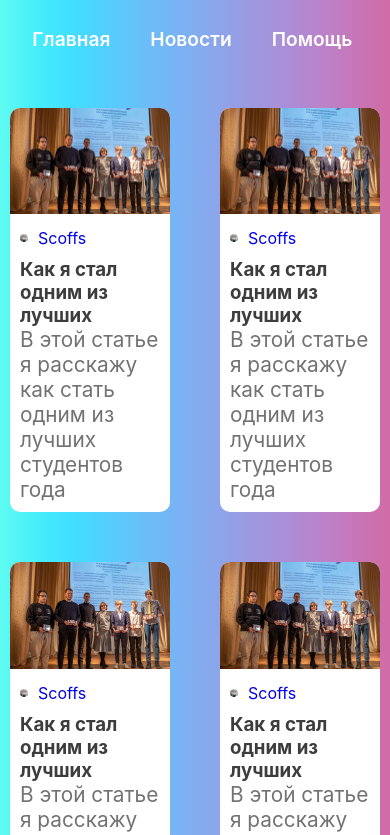
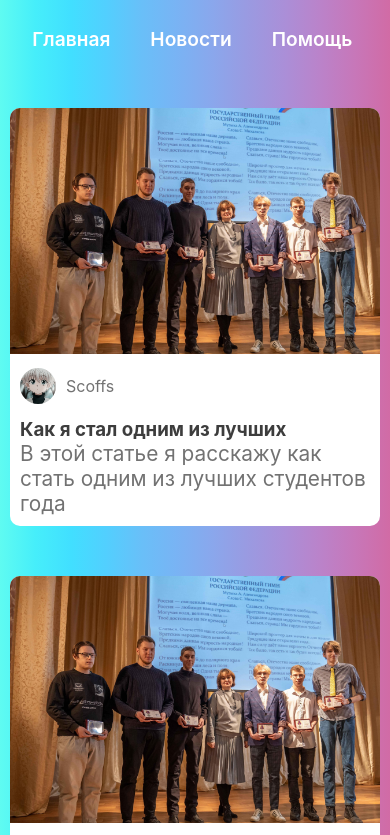
Before and after one commit to scffs/portfolio, a React (Create React App) app: page /news in a window 390 px wide. Shown: the top 835 px of the page. Built offline with nearby package versions, Linux system fonts and the light colour scheme.

Commit message:
Мелкие правки относительно статьей.

```diff
--- a/src/components/Article/Article.jsx
+++ b/src/components/Article/Article.jsx
@@ -13,7 +13,7 @@ const Article = () => {
                     <Link to={'/article/' + item.id}>
                         <article className={styles.article} key={item.id}>
                             <img className={styles.img} src={img} alt='img'/>
-                            <div className="post-info">
+                            <div>
                                 <Link className={styles.postAuthor} to={'/profile'}>
                                     <img className={styles.logo} src={logo} alt="logo"/>
                                     <span>{item.author}</span>
--- a/src/components/Article/Article.module.css
+++ b/src/components/Article/Article.module.css
@@ -22,14 +22,20 @@
   font-size: 1.3rem;
 }
 .article .logo {
-  width: 5%;
+  width: 30%;
   margin-left: 10px;
   border-radius: 50%;
 }
 .article .postAuthor {
-  display: flex;
+  color: #727272;
   gap: 10px;
   align-items: center;
+  display: inline-flex;
+  width: 120px;
+}
+.article .postAuthor :hover {
+  color: #0c0c0c;
+  transition: color 0.2s linear;
 }
 
 /*# sourceMappingURL=Article.module.css.map */
--- a/src/components/Article/Article.module.scss
+++ b/src/components/Article/Article.module.scss
@@ -22,13 +22,19 @@
     font-size: 1.3rem;
   }
   .logo{
-    width: 5%;
+    width: 30%;
     margin-left: 10px;
     border-radius: 50%;
   }
   .postAuthor{
-    display: flex;
+    color: $userNameColor;
     gap: 10px;
     align-items: center;
+    display: inline-flex;
+    width: 120px;
+    :hover{
+      color: darken($userNameColor, 40%);
+      transition: color .2s linear;
+    }
   }
 }
--- a/src/pages/articles/Articles.module.css
+++ b/src/pages/articles/Articles.module.css
@@ -7,4 +7,10 @@
   grid-template-columns: repeat(2, 1fr);
 }
 
+@media (max-width: 700px) {
+  .container {
+    grid-template-columns: 1fr;
+  }
+}
+
 /*# sourceMappingURL=Articles.module.css.map */
--- a/src/pages/articles/Articles.module.scss
+++ b/src/pages/articles/Articles.module.scss
@@ -7,3 +7,8 @@
   gap: 50px;
   grid-template-columns: repeat(2, 1fr);
 }
+@media (max-width: 700px) {
+  .container {
+    grid-template-columns: 1fr;
+  }
+}
```
Also changed, not shown: 2 other files (tests, documents, lock files or other folders).
